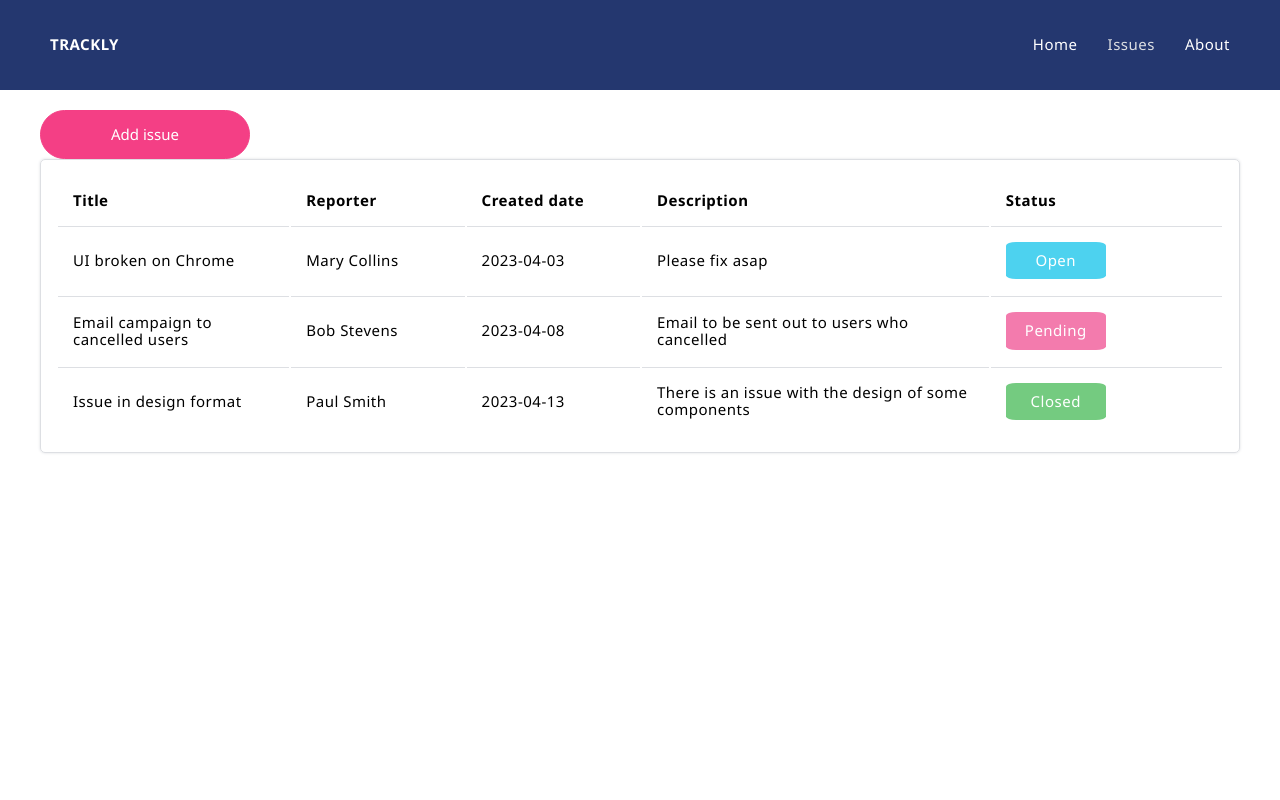
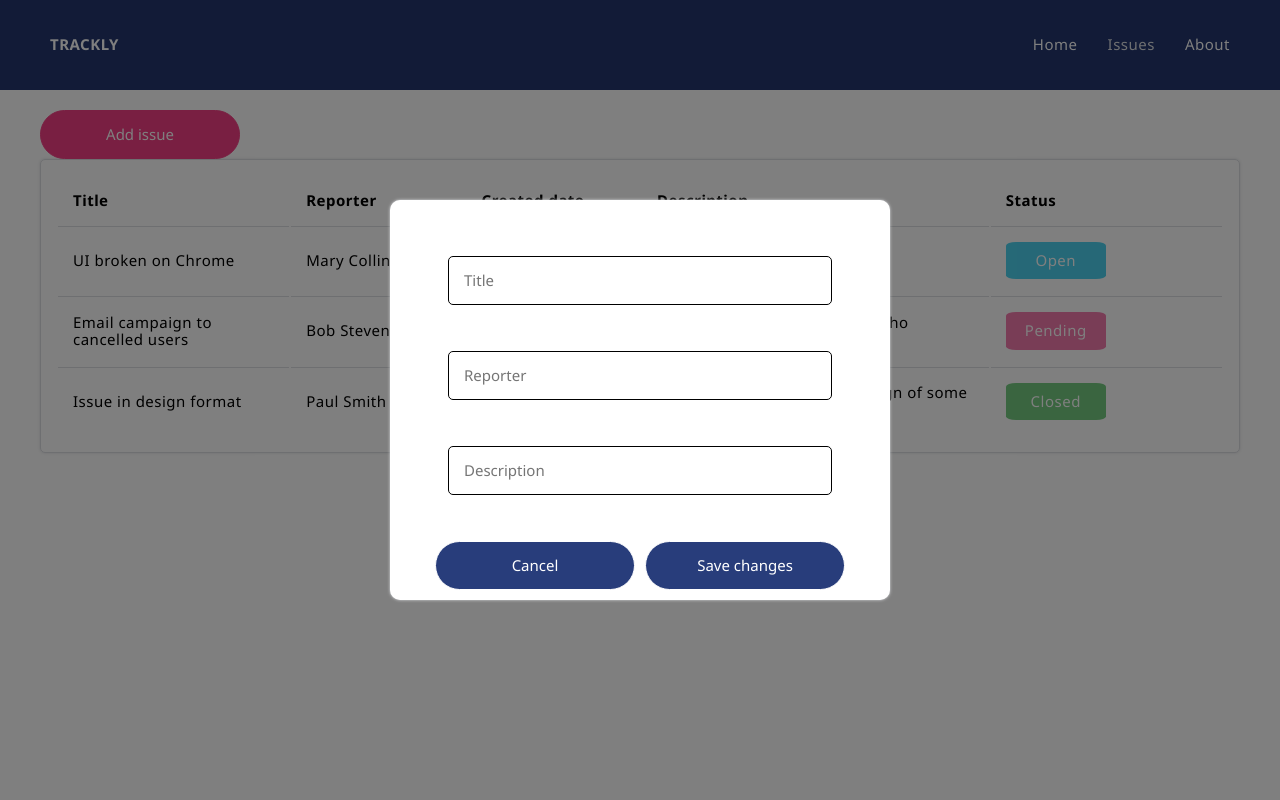
Before and after one commit to martanara/issue-tracker, a React (Create React App) app: page /issues in a window 1280 px wide. Both pictures are taken after a click on the button "Add issue". Shown: the top 800 px of the page. Built offline with nearby package versions, Linux system fonts and the light colour scheme.

Commit message:
Enable adding new issues

```diff
--- a/src/components/AddIssueModal/AddIssueModal.tsx
+++ b/src/components/AddIssueModal/AddIssueModal.tsx
@@ -1,20 +1,73 @@
-import React from "react";
+import React, { BaseSyntheticEvent, useState } from "react";
 
-
+import TextInput from "components/TextInput/TextInput";
 import Button from "components/Button";
 
+import { IIssue } from "interfaces";
 
-export interface IAddIssueModalProps {
+import "./styles.scss";
+import { useAppContext } from "context";
 
+interface IAddIssueModalProps {}
+
+interface IModalContent extends IAddIssueModalProps {
+    modalOpen: boolean;
+    handleToggleModal: (modalState: boolean) => void;
+    action: Function;
 }
 
-const AddIssueModal = (props: IAddIssueModalProps) => {
+export const AddIssueModal = (props: IAddIssueModalProps) => {
+    const { addNewIssue } = useAppContext();
 
-
+    const [modalOpen, setModalOpen] = useState<boolean>(false);
 
     return (
-        <></>
+        <>
+            <Button onClick={() => setModalOpen(true)} text="Add issue" />
+            {modalOpen && (
+                <ModalContent
+                    {...props}
+                    handleToggleModal={(modalOpen) => setModalOpen(modalOpen)}
+                    modalOpen={modalOpen}
+                    action={addNewIssue}
+                />
+            )}
+        </>
     );
 };
 
-export default AddIssueModal;
+export const ModalContent = (props: IModalContent) => {
+    const { handleToggleModal, action } = props;
+
+    const [data, setData] = useState<IIssue>({ status: "open" } as IIssue);
+
+    const handleCloseModal = () => handleToggleModal(false);
+
+    const handleChangeState = (e: BaseSyntheticEvent) => {
+        const { name, value } = e.target;
+
+        setData({ ...data, [name]: value || "" } as IIssue);
+    };
+
+    const handleSubmitIssue = () => {
+        if (data.title && data.reporter) {
+            action({ data });
+        }
+        handleCloseModal();
+    };
+
+    return (
+        <div className="modal">
+            <div className="modal-content">
+                <div className="modal-header"></div>
+                <TextInput placeholder="Title" name="title" value={data?.title} onChange={handleChangeState} />
+                <TextInput placeholder="Reporter" name="reporter" value={data?.reporter} onChange={handleChangeState} />
+                <TextInput placeholder="Description" name="description" value={data?.description} onChange={handleChangeState} />
+                <div className="modal-footer">
+                    <Button text="Cancel" className="dark-blue" onClick={handleCloseModal} />
+                    <Button text="Save changes" className="dark-blue" onClick={handleSubmitIssue} />
+                </div>
+            </div>
+        </div>
+    );
+};
--- a/src/components/AddIssueModal/index.tsx
+++ /dev/null
@@ -1 +0,0 @@
-export { default } from "./AddIssueModal";
--- a/src/components/AddIssueModal/styles.scss
+++ b/src/components/AddIssueModal/styles.scss
@@ -1,3 +1,5 @@
+@import "../../styles/settings.scss";
+
 .modal {
     position: fixed;
     top: 0;
@@ -10,13 +12,23 @@
     background-color: rgba(0, 0, 0, 0.5);
 }
 
-.content {
+.modal-content {
     display: flex;
     flex-direction: column;
-    justify-content: center;
+    justify-content: space-between;
     align-items: center;
-    padding: 30px;
-    max-width: 70%;
-    height: 90%;
+    padding: 10px;
+    border-radius: 10px;
+    box-shadow: 0 0 3px $color-gray;
+    width: 500px;
+    height: 400px;
     background-color: $color-white;
 }
+
+.modal-footer {
+    width: 100%;
+    display: flex;
+    flex-direction: row;
+    justify-content: center;
+    gap: 10px;
+}
--- a/src/components/Button/Button.tsx
+++ b/src/components/Button/Button.tsx
@@ -1,24 +1,24 @@
-import React, { MouseEventHandler } from 'react';
+import React, { MouseEventHandler } from "react";
 
-import './styles.scss';
+import "./styles.scss";
 
 interface IButtonProps {
-    className: 'transparent' | 'pink';
+    text: string;
+    className: "dark-blue" | "pink";
     onClick: MouseEventHandler;
-    children: string;
     type?: string;
 }
 
 const Button = (props: IButtonProps) => (
     <button className={props.className} onClick={props.onClick}>
-        {props.children}
+        {props.text}
     </button>
 );
 
 Button.defaultProps = {
-    className: 'pink',
+    text: "Button",
+    className: "pink",
     onClick: () => {},
-    children: 'Button'
 };
 
 export default Button;
--- a/src/components/Button/styles.scss
+++ b/src/components/Button/styles.scss
@@ -2,7 +2,8 @@
 
 button {
     display: inline-block;
-    padding: 15px 70px;
+    width: 200px;
+    padding: 15px 0;
     margin: 20px 0;
     border-radius: 40px;
     color: $color-white;
@@ -13,7 +14,7 @@ button {
     transition: 0.5s all ease-out;
 }
 
-.transparent {
+.dark-blue {
     border: 1px solid $color-white;
     background-color: $color-dark-blue;
 
--- /dev/null
+++ b/src/components/TextInput/TextInput.tsx
@@ -0,0 +1,16 @@
+import React, { ChangeEventHandler } from "react";
+
+import "./styles.scss";
+
+interface ITextInput {
+    placeholder: string;
+    name: string;
+    value: string;
+    onChange: ChangeEventHandler;
+}
+
+const TextInput = (props: ITextInput) => {
+    return <input className="input" name={props.name} value={props.value} onChange={props.onChange} placeholder={props.placeholder} type="text" />;
+};
+
+export default TextInput;
--- /dev/null
+++ b/src/components/TextInput/styles.scss
@@ -0,0 +1,9 @@
+@import "../../styles/settings.scss";
+
+.input {
+    width: 80%;
+    background: $color-white;
+    border: 1px solid $color-black;
+    padding: 15px;
+    border-radius: 5px;
+}
--- a/src/context/index.tsx
+++ b/src/context/index.tsx
@@ -5,6 +5,10 @@ export const AppContext = createContext<any>(null);
 
 interface IContextProps {
     children: ReactNode;
+}
+
+interface IAddNewIssueProps {
+    data: IIssue;
 }
 
 export const AppContextProvider = (props: IContextProps) => {
@@ -17,7 +21,7 @@ export const AppContextProvider = (props: IContextProps) => {
             reporter: "Mary Collins",
             createdDt: "2023-04-03",
             description: "Please fix asap",
-            status: "open"
+            status: "open",
         },
         {
             id: "2",
@@ -25,7 +29,7 @@ export const AppContextProvider = (props: IContextProps) => {
             reporter: "Bob Stevens",
             createdDt: "2023-04-08",
             description: "Email to be sent out to users who cancelled",
-            status: "pending"
+            status: "pending",
         },
         {
             id: "3",
@@ -33,15 +37,20 @@ export const AppContextProvider = (props: IContextProps) => {
             reporter: "Paul Smith",
             createdDt: "2023-04-13",
             description: "There is an issue with the design of some components",
-            status: "closed"
+            status: "closed",
         },
     ]);
+
+    const addNewIssue = (props: IAddNewIssueProps) => {
+        setIssuesList([...issuesList, { ...props.data }]);
+    };
 
     return (
         <AppContext.Provider
             value={{
                 issuesList,
                 setIssuesList,
+                addNewIssue,
             }}
         >
             {children}
@@ -50,15 +59,17 @@ export const AppContextProvider = (props: IContextProps) => {
 };
 
 export const useAppContext = (): IProps => {
-    const { issuesList, setIssuesList } = useContext(AppContext);
+    const { issuesList, setIssuesList, addNewIssue } = useContext(AppContext);
 
     return {
         issuesList,
         setIssuesList,
+        addNewIssue,
     };
 };
 
 interface IProps {
     issuesList: IIssue[];
     setIssuesList: (arg: IIssue[]) => void;
+    addNewIssue: (arg: IIssue) => void;
 }
--- a/src/pages/Issues/Issues.tsx
+++ b/src/pages/Issues/Issues.tsx
@@ -1,8 +1,8 @@
 import React from "react";
 
+import { AddIssueModal } from "components/AddIssueModal/AddIssueModal";
 import StatusLabel from "components/StatusLabel";
 import Wrapper from "components/Wrapper";
-import Button from "components/Button";
 
 import { useAppContext } from "context";
 
@@ -13,7 +13,7 @@ const Issues = () => {
 
     return (
         <Wrapper>
-            <Button>Add issue</Button>
+            <AddIssueModal />
             {issuesList.length !== 0 ? (
                 <div className="table-container">
                     <table>
```
Also changed, not shown: src/components/Navbar/Navbar.tsx (+11 -11 lines), src/components/Button/index.tsx (line endings or trailing spaces), src/components/Navbar/index.tsx (line endings or trailing spaces).
